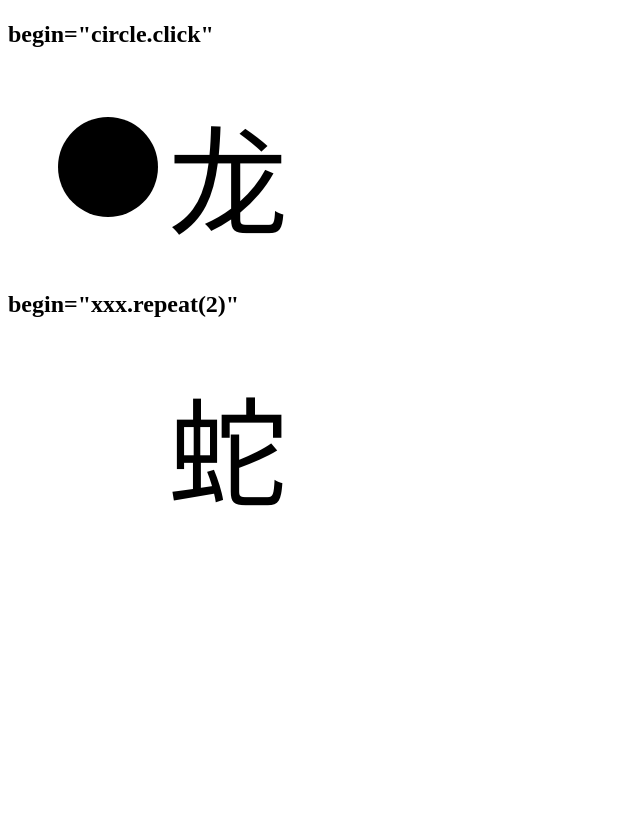
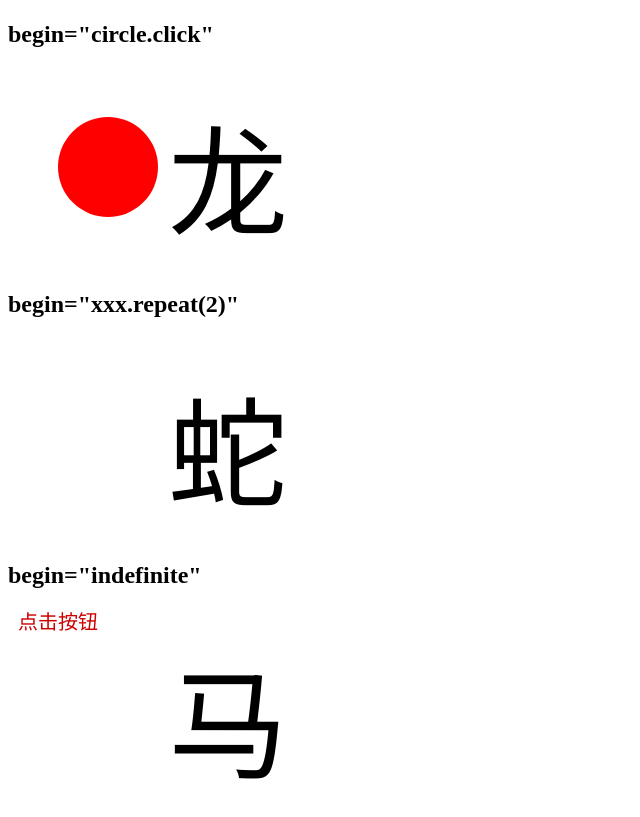
Before and after one commit to zengxue158/svg_example, a plain HTML site: page begin.html in a window 1280 px wide. Shown: the part 541-1358 px from the top of the page, without its empty margins (0-640 px from the left). Before the commit the page ends 1091 px from the top, so only its background shows below. Drawn offline with Linux system fonts and the light colour scheme.

Commit message:
1 file modified

```diff
--- a/begin.html
+++ b/begin.html
@@ -37,7 +37,7 @@
     </svg>
     <h2>begin="circle.click"</h2>
     <svg id="svg" width="320" height="200" xmlns="http://www.w3.org/2000/svg">
-      <circle id="circle" cx="100" cy="100" r="50"></circle>
+      <circle id="circle" cx="100" cy="100" r="50" fill="red"></circle>
       <text font-family="microsoft yahei" font-size="120" y="160" x="160">
         龙
         <animate
@@ -70,5 +70,28 @@
         />
       </text>
     </svg>
+    <h2>begin="indefinite"</h2>
+    <svg
+      width="320"
+      height="200"
+      font-family="microsoft yahei"
+      xmlns="http://www.w3.org/2000/svg"
+      xmlns:xlink="http://www.w3.org/1999/xlink"
+    >
+      <text font-size="120" y="160" x="160">
+        马
+        <animate
+          id="animate"
+          attributeName="x"
+          to="60"
+          begin="indefinite"
+          dur="3s"
+          fill="freeze"
+        />
+      </text>
+      <a xlink:href="#animate">
+        <text x="10" y="20" fill="#cd0000" font-size="20">点击按钮</text>
+      </a>
+    </svg>
   </body>
 </html>
```
